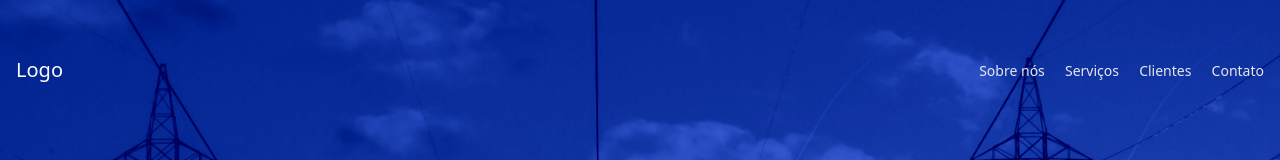
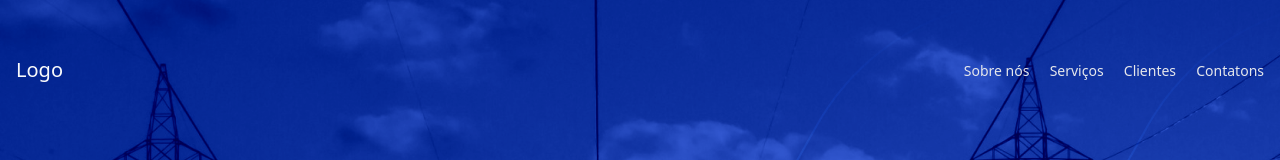
Before and after one commit to wellsUX/projeto-1tw, a website: page src/index.html in a window 1280 px wide. Shown: the top 160 px of the page. Drawn offline with Linux system fonts and the light colour scheme.

Commit message:
alteracao contatons

```diff
--- a/src/index.html
+++ b/src/index.html
@@ -17,7 +17,7 @@
                     <a href="" class="text-sm text-gray-200">Sobre nós</a>
                     <a href="" class="text-sm text-gray-200">Serviços</a>
                     <a href="" class="text-sm text-gray-200">Clientes</a>
-                    <a href="" class="text-sm text-gray-200">Contato</a>
+                    <a href="" class="text-sm text-gray-200">Contatons</a>
                 </ul>
             </div>
         <div class="space-y-4">
```
